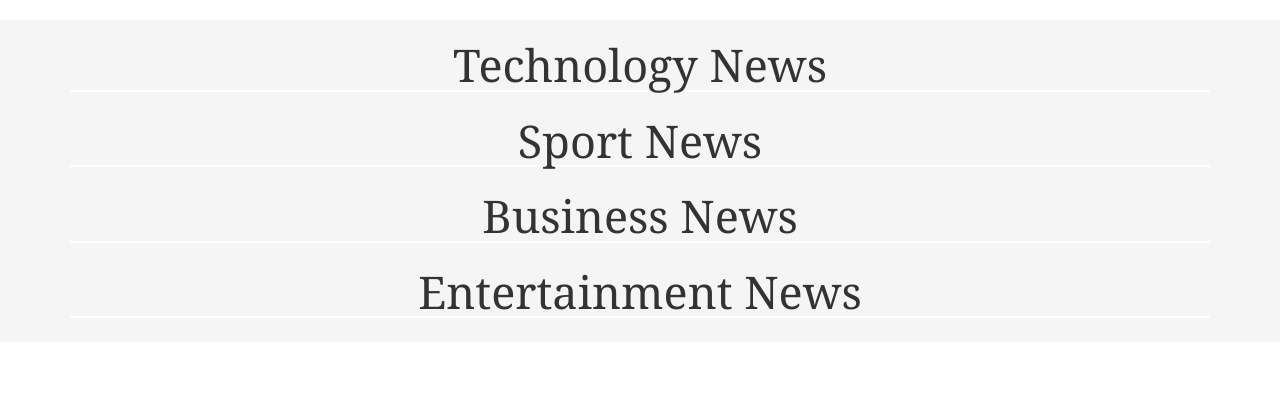
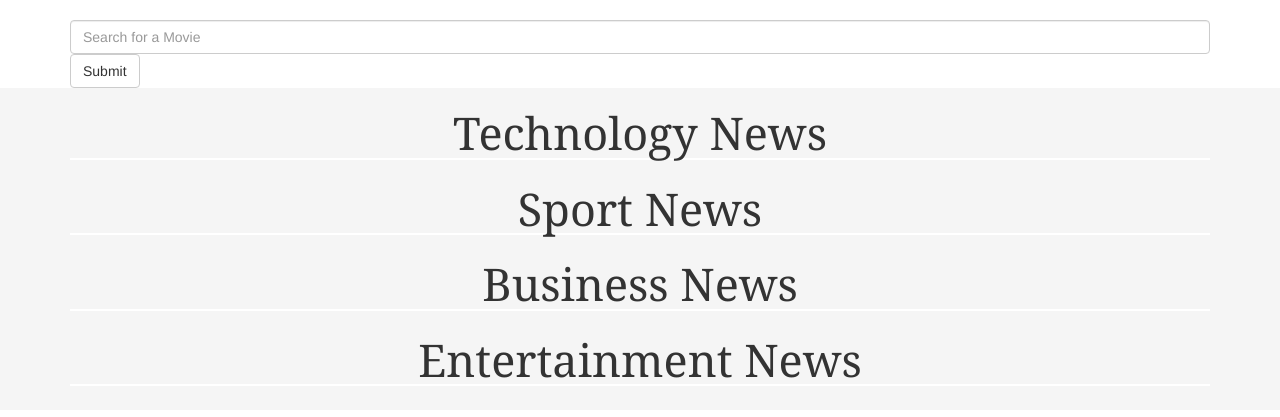
Before and after one commit to laetitia123/News-Highlight, a Flask app: template app/templates/index.html in a window 1280 px wide. Shown: the part 52-469 px from the top of the page. Run offline with Flask 2, Linux system fonts and the light colour scheme; the template is opened without the code that fills it, so the values that code supplies are empty; some libraries are stand-ins or nearby versions.

Commit message:
Published at passed

```diff
--- a/app/templates/index.html
+++ b/app/templates/index.html
@@ -13,6 +13,13 @@
 <body >
 
 {%block content%}
+<div class="container">
+        <form>
+            <input type="text" name="movie_query" placeholder="Search for a Movie" class="form-control">
+            <input type="submit"  value="Submit" class="btn btn-default">
+        </form>
+
+    </div>
 <div style="background-color:whitesmoke ">
 <div class="container">
 <!-- <h1 class="text-center font-weight-bold text-uppercase;font-family: Georgia, 'Times New Roman', Times, serif">WELCOME TO NEWS HIGLIGHT </h1> -->
```
Also changed, not shown: app/requests.py (+15 -0 lines), app/templates/search.html (added, +18 -0 lines).
